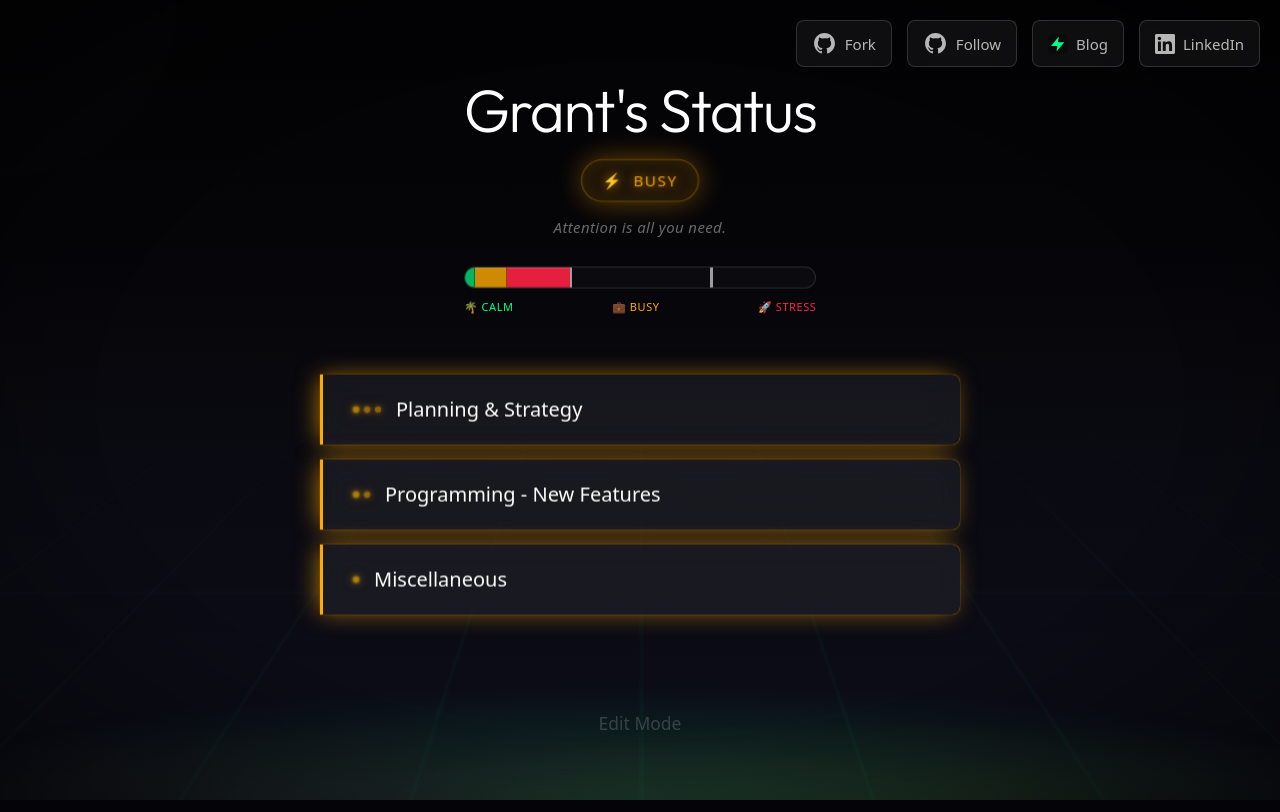
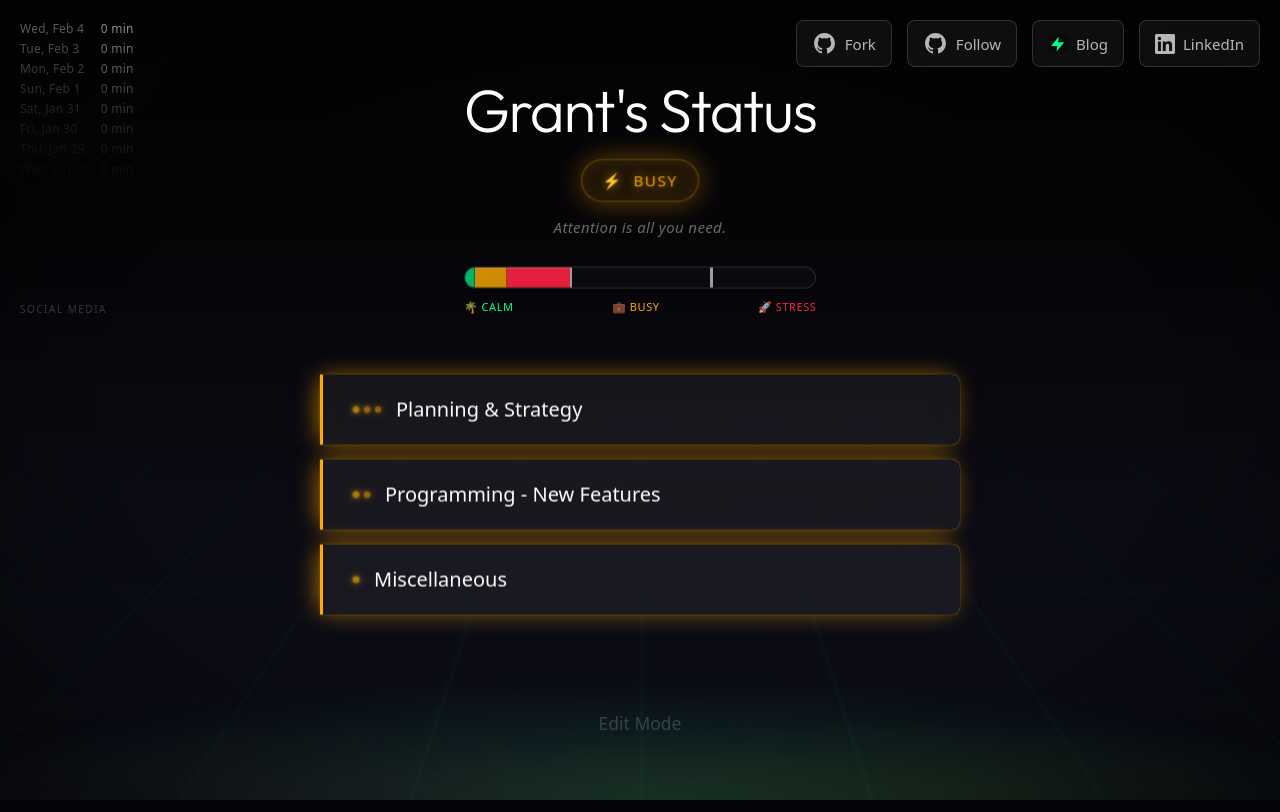
Before and after one commit to yflop/Status-and-Activity-List, a Next.js app: page / in a window 1280 px wide. Built offline with nearby package versions, Linux system fonts and the light colour scheme.

Commit message:
Add social media log in top-left with fade-to-transparent effect

```diff
--- a/app/globals.css
+++ b/app/globals.css
@@ -92,6 +92,51 @@ html {
   .btn {
     padding: 0.6rem 1rem;
   }
+}
+
+/* Social media log */
+.social-log {
+  max-width: 180px;
+  pointer-events: none;
+}
+
+.social-log-inner {
+  display: flex;
+  flex-direction: column;
+  gap: 2px;
+  mask-image: linear-gradient(to bottom, rgba(0,0,0,1) 0%, rgba(0,0,0,0.6) 30%, rgba(0,0,0,0.15) 60%, rgba(0,0,0,0) 85%);
+  -webkit-mask-image: linear-gradient(to bottom, rgba(0,0,0,1) 0%, rgba(0,0,0,0.6) 30%, rgba(0,0,0,0.15) 60%, rgba(0,0,0,0) 85%);
+}
+
+.social-log-row {
+  display: flex;
+  justify-content: space-between;
+  align-items: baseline;
+  gap: 12px;
+  font-size: 0.6rem;
+  font-family: var(--font-mono), monospace;
+  letter-spacing: 0.02em;
+  color: rgba(255, 255, 255, 0.45);
+  white-space: nowrap;
+}
+
+.social-log-date {
+  color: rgba(255, 255, 255, 0.35);
+}
+
+.social-log-mins {
+  color: rgba(255, 255, 255, 0.55);
+  font-variant-numeric: tabular-nums;
+}
+
+.social-log-label {
+  display: block;
+  font-size: 0.5rem;
+  text-transform: uppercase;
+  letter-spacing: 0.15em;
+  color: rgba(255, 255, 255, 0.2);
+  margin-top: 4px;
+  font-family: var(--font-mono), monospace;
 }
 
 * {
--- a/app/page.tsx
+++ b/app/page.tsx
@@ -334,11 +334,42 @@ export default function Home() {
     size: `${2 + (i % 4)}px`,
   }));
 
+  // Social media log: generated client-side to avoid hydration mismatch
+  const [socialMediaLog, setSocialMediaLog] = useState<{ date: string; minutes: number }[]>([]);
+  useEffect(() => {
+    const entries = Array.from({ length: 14 }, (_, i) => {
+      const d = new Date();
+      d.setDate(d.getDate() - i);
+      return {
+        date: d.toLocaleDateString('en-US', { weekday: 'short', month: 'short', day: 'numeric' }),
+        minutes: 0,
+      };
+    });
+    setSocialMediaLog(entries);
+  }, []);
+
   // Don't apply mood class until loaded to prevent flash
   const moodClass = isLoading ? '' : `mood-${mood}`;
 
   return (
     <div className={`min-h-screen relative ${moodClass} scanlines`}>
+      {/* Social media log - top left */}
+      <div className="social-log fixed top-4 left-4 z-50 hidden sm:block">
+        <div className="social-log-inner">
+          {socialMediaLog.map((entry, i) => (
+            <div
+              key={i}
+              className="social-log-row"
+              style={{ opacity: Math.max(0, 1 - i * 0.09) }}
+            >
+              <span className="social-log-date">{entry.date}</span>
+              <span className="social-log-mins">{entry.minutes} min</span>
+            </div>
+          ))}
+        </div>
+        <span className="social-log-label">social media</span>
+      </div>
+
       {/* Links - top right */}
       <div className="fixed top-4 right-4 z-50 flex items-center gap-3">
         {/* Desktop: Show all links */}
```
